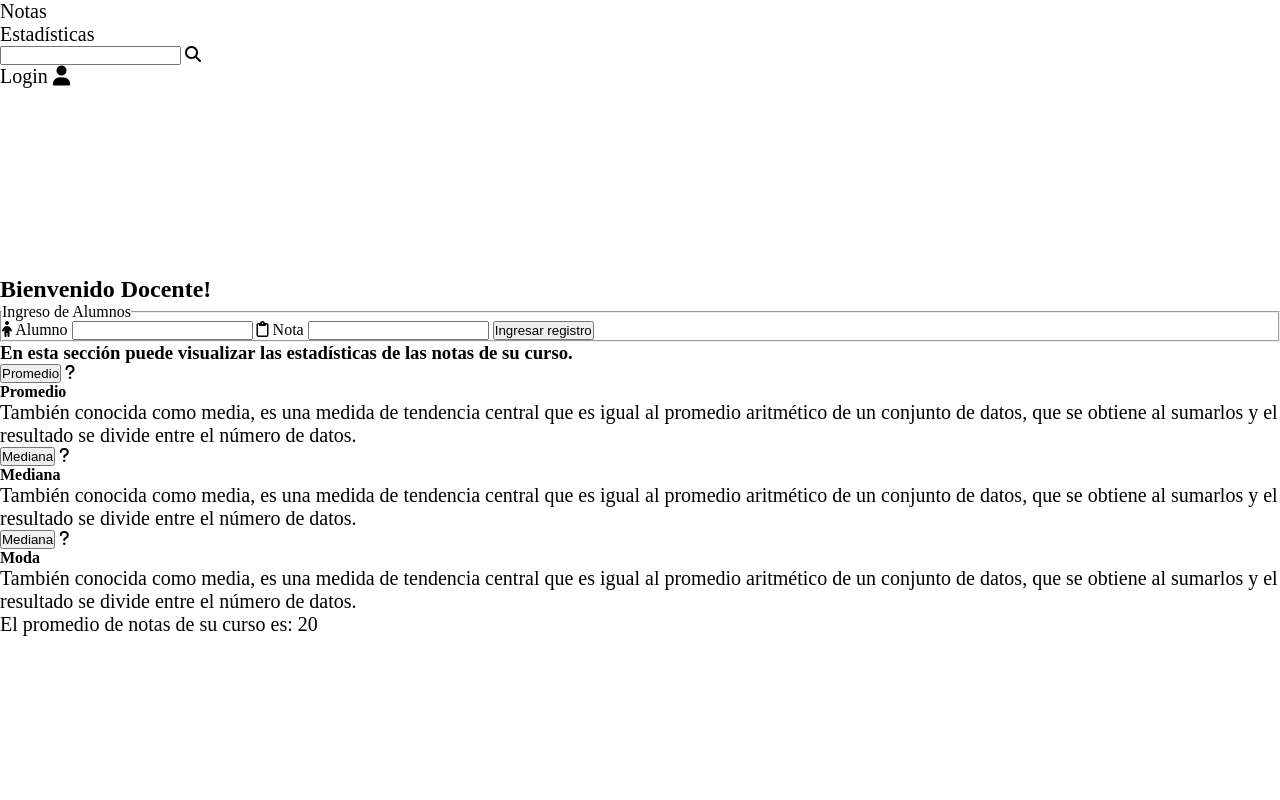
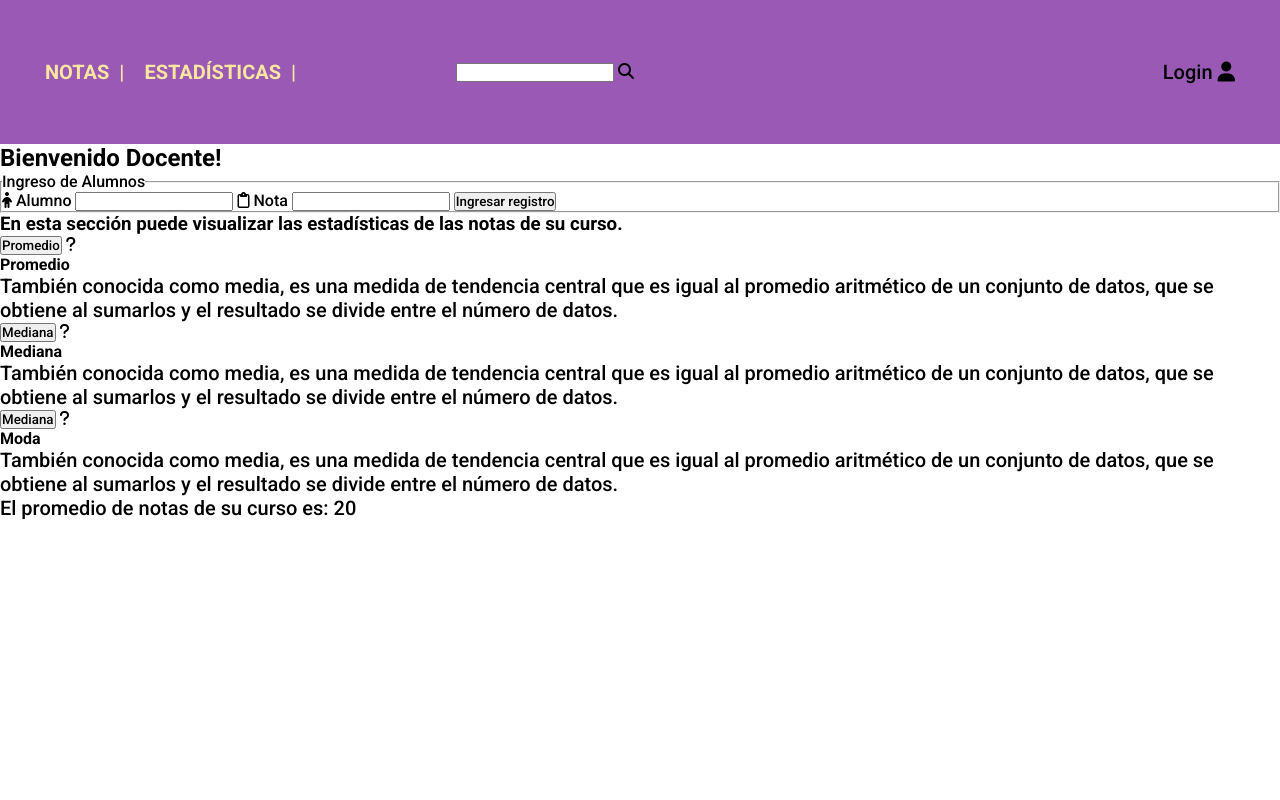
Before and after one commit to raulsr92/ProyectoJavaScript-IngresoNotas, a plain HTML site: page index.html in a window 1280 px wide. Shown: the top 800 px of the page. Drawn offline with Linux system fonts and the light colour scheme.

Commit message:
Estilos css al header - parte 1

```diff
--- a/estilos.css
+++ b/estilos.css
@@ -1,7 +1,14 @@
+/*Fuente para el proyecto*/
+
+@import url('https://fonts.googleapis.com/css2?family=Roboto:wght@300;500;700&display=swap');
+
+/*Estilos Universales*/
+
 *{
     margin: 0;
     padding: 0;
     box-sizing: border-box;
+    font-family: 'Roboto', sans-serif;
 }
 
 a{
@@ -17,11 +24,63 @@ a, p{
 header{
     width: 100%;
     height: auto;
+    display: flex;
+    background-color: #9B59B6 ;
+    padding: 45px;
+    align-items: center;
 }
 
 body{
     width: 100%;
     height: auto;
     display: grid;
-    grid-template-rows: 1fr 3fr 1fr;
+    grid-template-rows: 0.5fr 3fr 0.5fr;
 }
+
+.menu--options{
+    margin-right: 140px;
+}
+
+.menu--options ul{
+    list-style: none;
+    display: flex;
+    text-transform: uppercase;
+}
+
+.menu--options ul li{
+    margin-right: 20px;
+    font-weight: 700;
+}
+
+.menu--options ul li::after{
+    content: "|";
+    font-size: 20px;
+    color: #F9E79F;
+}
+
+
+.menu--options ul li a{
+    color: #F9E79F ;
+    padding-right: 10px;
+}
+
+
+
+
+.menu--login{
+    margin-left: auto;
+}
+
+
+
+
+
+
+/*Estilos del Footer*/
+
+
+
+
+footer{
+    background-color: #C39BD3;
+}
```
